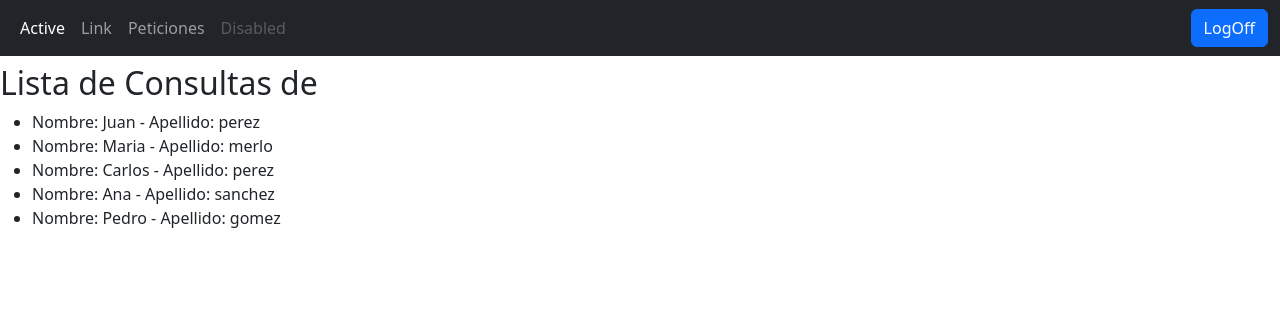
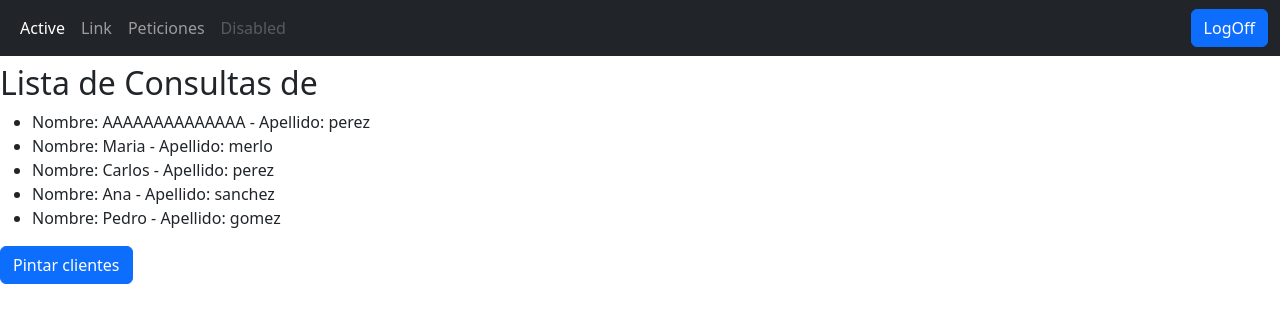
Before and after one commit to voidChetan/angular17_login_signup_localstorage, an Angular app: page /consultas in a window 1280 px wide. Shown: the top 322 px of the page. Built offline with nearby package versions, Linux system fonts and the light colour scheme; sample sign-in values are in the browser's storage.

Commit message:
Pinta y colorea
localstorageitem

```diff
--- a/src/app/pages/consultas/consultas.component.html
+++ b/src/app/pages/consultas/consultas.component.html
@@ -10,6 +10,7 @@
         <li>Nombre: {{cliente.nombre}} - Apellido: {{cliente.apellido}}</li>
     }
 </ul>
+<button class="btn btn-primary" type="button" (click)="pintar()">Pintar clientes</button>
 @if (loggedUser.userType === 'admin') {
     <p> Esto solo lo ves si eres admin y lo de abajo es un componente entero! con sus funciones y todo</p>
     <app-dashboard></app-dashboard>
--- a/src/app/pages/consultas/consultas.component.ts
+++ b/src/app/pages/consultas/consultas.component.ts
@@ -12,9 +12,8 @@ export class ConsultasComponent{
   // public listaClientes:{id:number, nombre:string, apellido:string}[] = clientes;
   // http = inject(HttpClient);
   // clientes:any = [];
-  userType: string = '';
   clientes: any = [
-    {"nombre": "Juan", "apellido": "perez"},
+    {"nombre": "AAAAAAAAAAAAAA", "apellido": "perez"},
     {"nombre": "Maria", "apellido": "merlo"},
     {"nombre": "Carlos", "apellido": "perez"},
     {"nombre": "Ana", "apellido": "sanchez"},
@@ -29,6 +28,10 @@ export class ConsultasComponent{
     }
   }
 
+  pintar(){
+    console.log(this.clientes);
+    localStorage.setItem('clientes', JSON.stringify(this.clientes));
+  }
   // ngOnInit(): void {
   //     this.fetchClientes();
   // }
--- a/src/app/pages/dashboard/dashboard.component.ts
+++ b/src/app/pages/dashboard/dashboard.component.ts
@@ -6,5 +6,11 @@ import { Component } from '@angular/core';
   styleUrl: './dashboard.component.css'
 })
 export class DashboardComponent {
+  clientes: any = [];
 
+  verClientes(){
+    console.log('pintarClientes');
+    const localClientes = localStorage.getItem('clientes');
+    this.clientes = JSON.parse(localClientes as string);
+  }
 }
--- a/src/app/pages/layout/layout.component.ts
+++ b/src/app/pages/layout/layout.component.ts
@@ -18,6 +18,6 @@ export class LayoutComponent {
 
   onLogoff() {
     localStorage.removeItem('loggedUser');
-    this.router.navigateByUrl('/login')
+    this.router.navigateByUrl('/login');
   }
 }
--- a/src/app/pages/login/login.component.ts
+++ b/src/app/pages/login/login.component.ts
@@ -43,7 +43,7 @@ export class LoginComponent {
         alert("Redirigiendo a tu área personal...");
         localStorage.setItem('loggedUser', JSON.stringify(isUserPresent));
         console.log('isUserPresent: ' + isUserPresent);
-        console.log(isUserPresent.userType);
+        console.log(isUserPresent);
         this.router.navigateByUrl('/consultas');
       } else {
         alert("Credenciales incorrectas, o usuario inexistente.")
```
Also changed, not shown: src/app/pages/dashboard/dashboard.component.html (+7 -0 lines).
